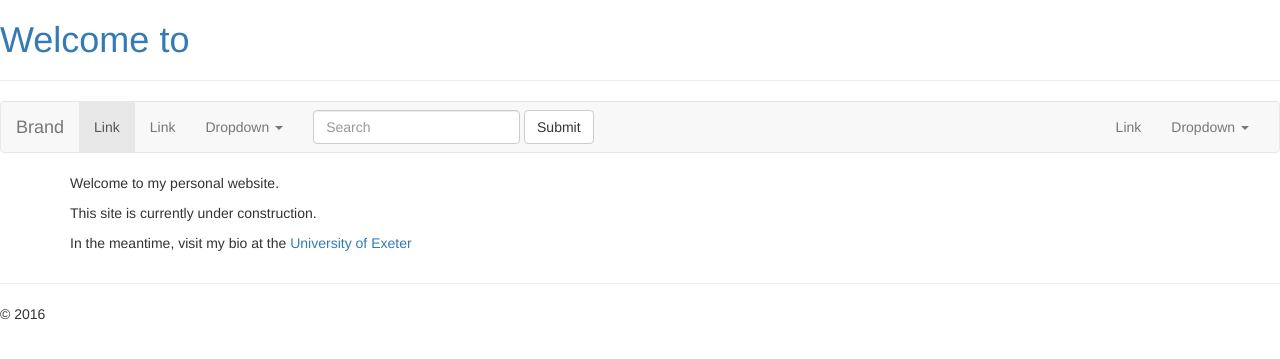
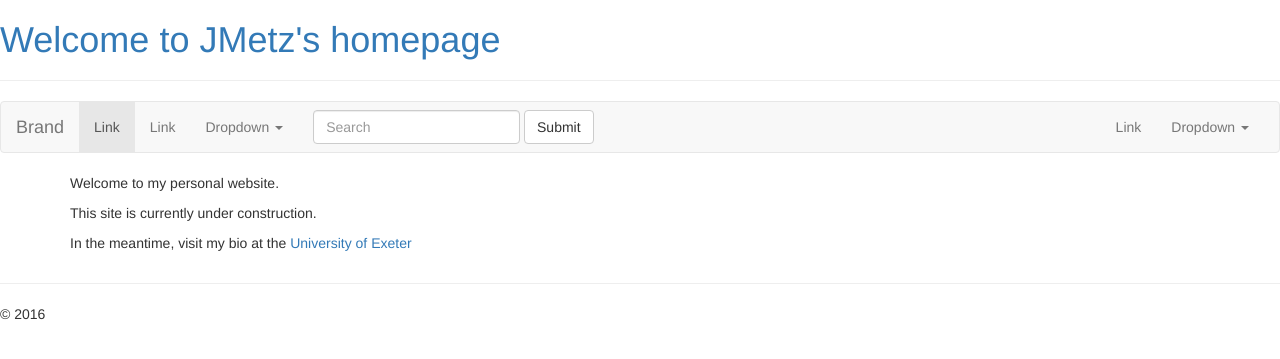
Before and after one commit to jmetz/jmetz.github.io, a Jekyll site: the page built from index.md, in a window 1280 px wide. Shown: the top 359 px of the page. Built offline with Jekyll 4.4.1, drawn with Linux system fonts in a browser that asks for light colours; part of the change alters nothing that is shown.

Commit message:
Update _config.yml

```diff
--- a/_config.yml
+++ b/_config.yml
@@ -1 +1 @@
-name = JMetz's homepage
+name: JMetz's homepage
```
